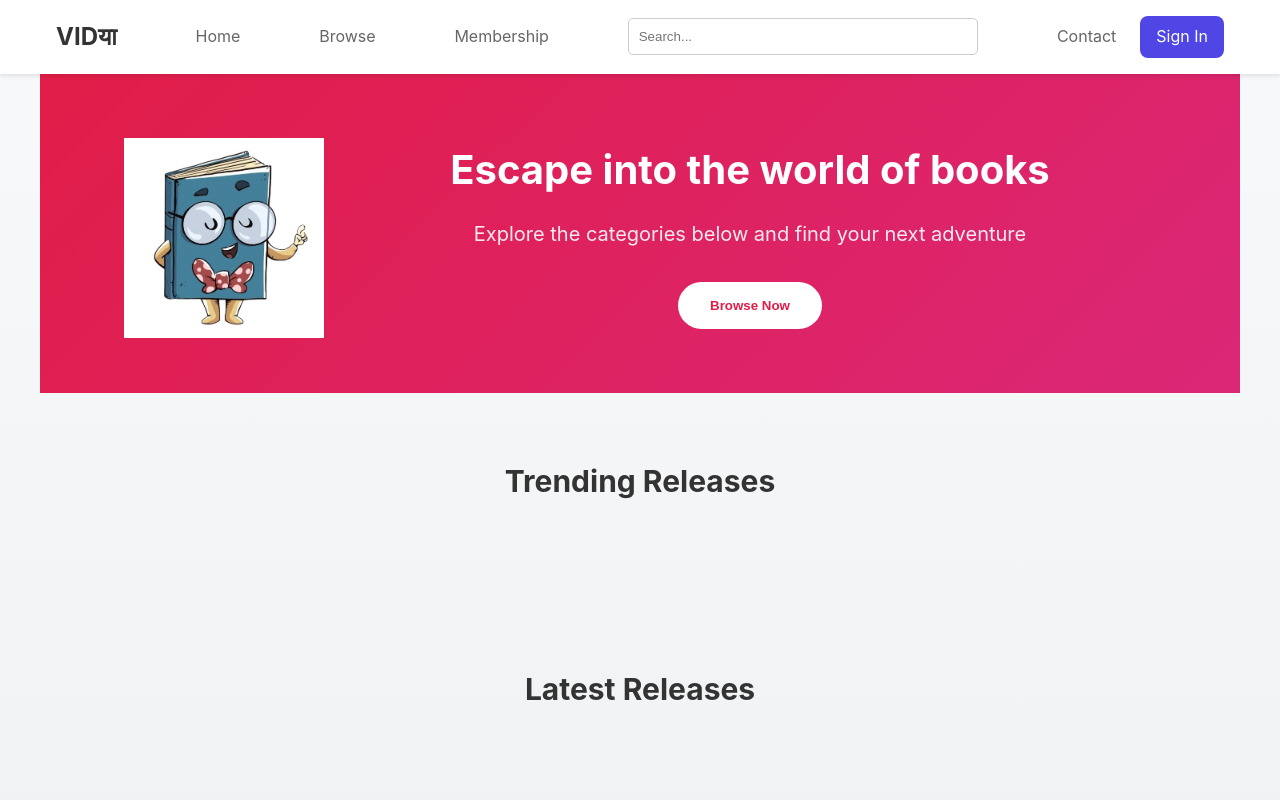
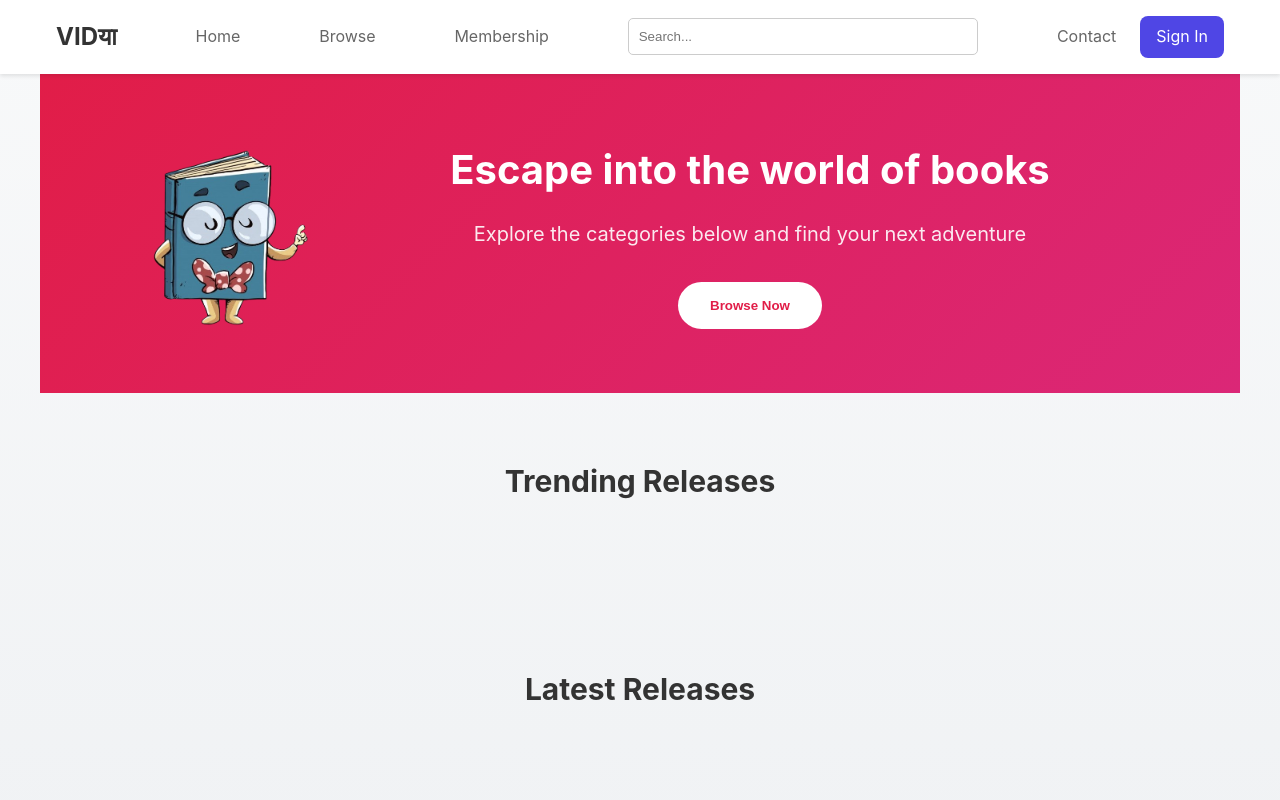
Before and after one commit to Suraj31shah/WPP_Project, a website: page index.html in a window 1280 px wide. Shown: the top 800 px of the page. Drawn offline with Linux system fonts and the light colour scheme.

Commit message:
image added

```diff
--- a/index.html
+++ b/index.html
@@ -24,7 +24,7 @@
     </header>
 
     <section class="hero">
-        <img src="cartoon.jpg" alt="">
+        <img src="BOOK CARTOON.png" alt="">
         <h1>Escape into the world of books</h1>
         <p>Explore the categories below and find your next adventure</p>
         <button class="cta-button">Browse Now</button>
```
Also changed, not shown: BOOK CARTOON.png (renamed from WhatsApp_Image_2025-03-27_at_11.07.25_ea123c5b-removebg-preview.png).
